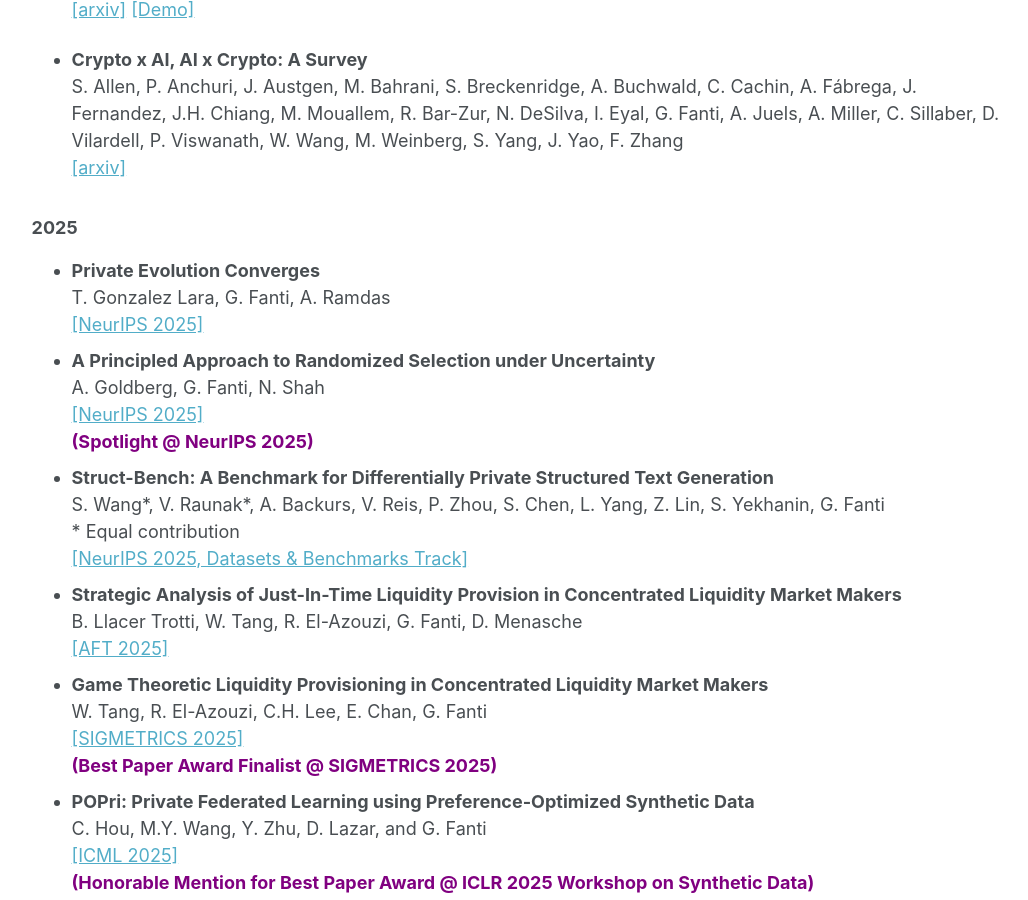
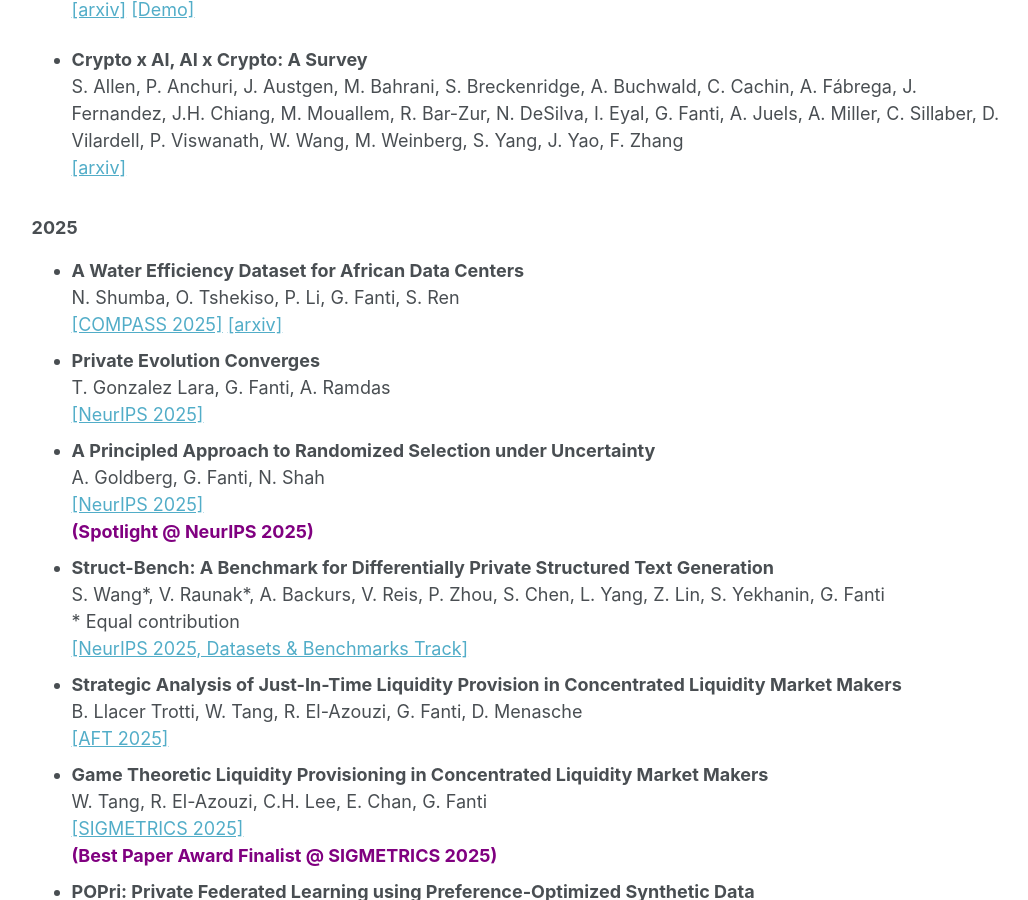
Before and after one commit to gfanti/gfanti.github.io, a Jekyll site: the page built from _pages/publications.md, in a window 1280 px wide and 900 px high, scrolled down 1223 px. Shown: the whole window, without its empty margins (250-1278 px from the left). Built offline with Jekyll 4.4.1, drawn with Linux system fonts in a browser that asks for light colours.

Commit message:
Add water efficiency dataset publication

```diff
--- a/_pages/publications.md
+++ b/_pages/publications.md
@@ -69,6 +69,10 @@ author_profile: false
 
 
 ### 2025
+* <b>A Water Efficiency Dataset for African Data Centers</b>
+<br>N. Shumba, O. Tshekiso, P. Li, G. Fanti, S. Ren
+<br> <a href="https://doi.org/10.1145/3715335.3735483">[COMPASS 2025]</a> <a href="https://arxiv.org/abs/2412.03716">[arxiv]</a>
+<br>
 * <b>Private Evolution Converges</b>
 <br>T. Gonzalez Lara, G. Fanti, A. Ramdas
 <br> <a href="https://arxiv.org/abs/2506.08312">[NeurIPS 2025]</a>
```
